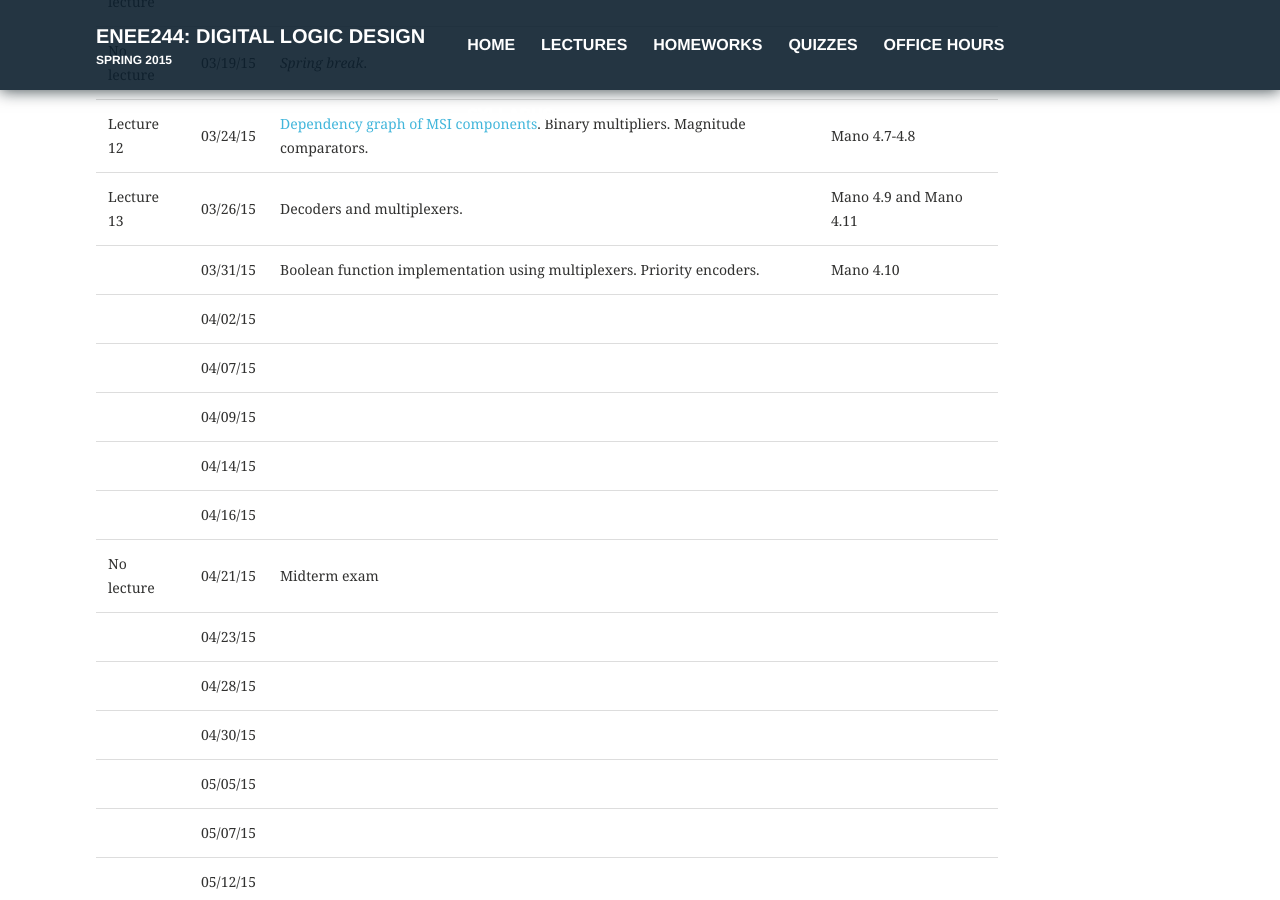
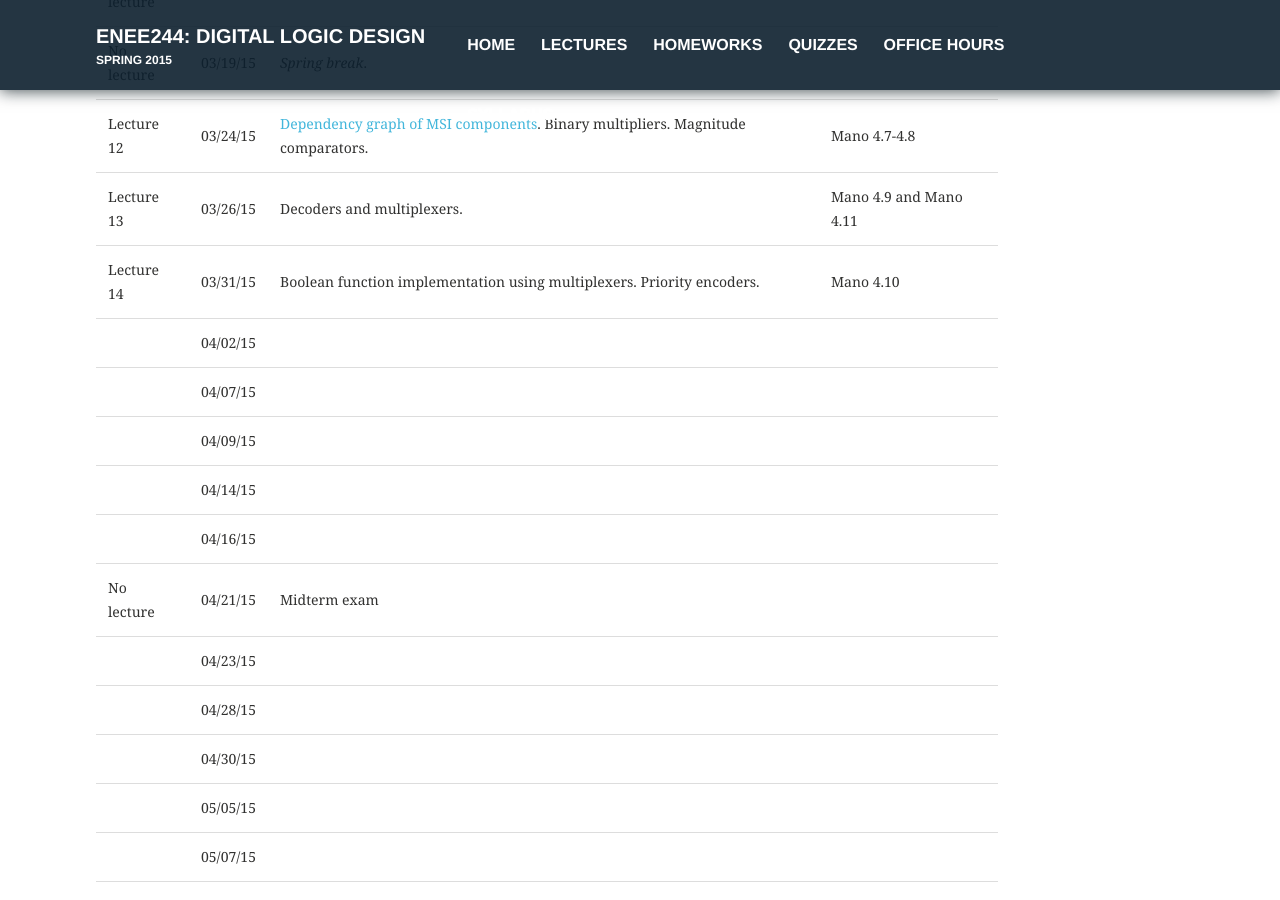
Before and after one commit to enee244/enee244.github.io, a Jekyll site: the page built from lectures/index.md, in a window 1280 px wide and 900 px high, scrolled down 1432 px. Built offline with Jekyll 4.4.1, drawn with Linux system fonts in a browser that asks for light colours.

Commit message:
Update index.md

```diff
--- a/lectures/index.md
+++ b/lectures/index.md
@@ -28,7 +28,7 @@
 |No lecture |03/19/15 |  *Spring break*.|
 |Lecture 12 |03/24/15 | [Dependency graph of MSI components](http://enee244.github.io/lectures/msi.pdf). Binary multipliers. Magnitude comparators.  | Mano 4.7-4.8
 |Lecture 13 |03/26/15 | Decoders and multiplexers.  | Mano 4.9 and Mano 4.11
-||03/31/15 | Boolean function implementation using multiplexers. Priority encoders. | Mano 4.10
+|Lecture 14 |03/31/15 | Boolean function implementation using multiplexers. Priority encoders. | Mano 4.10
 ||04/02/15 ||
 ||04/07/15 ||
 ||04/09/15 ||
```
